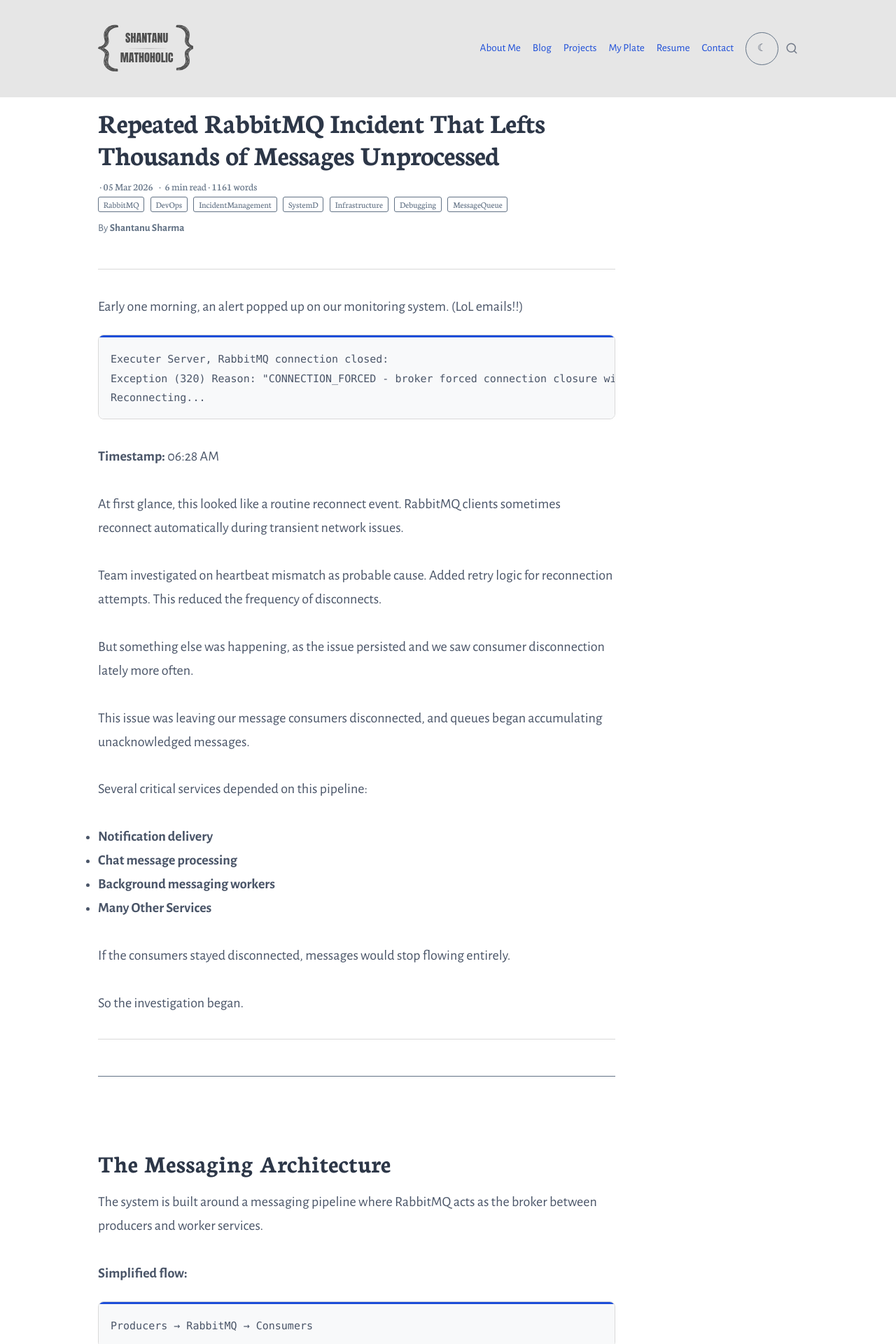
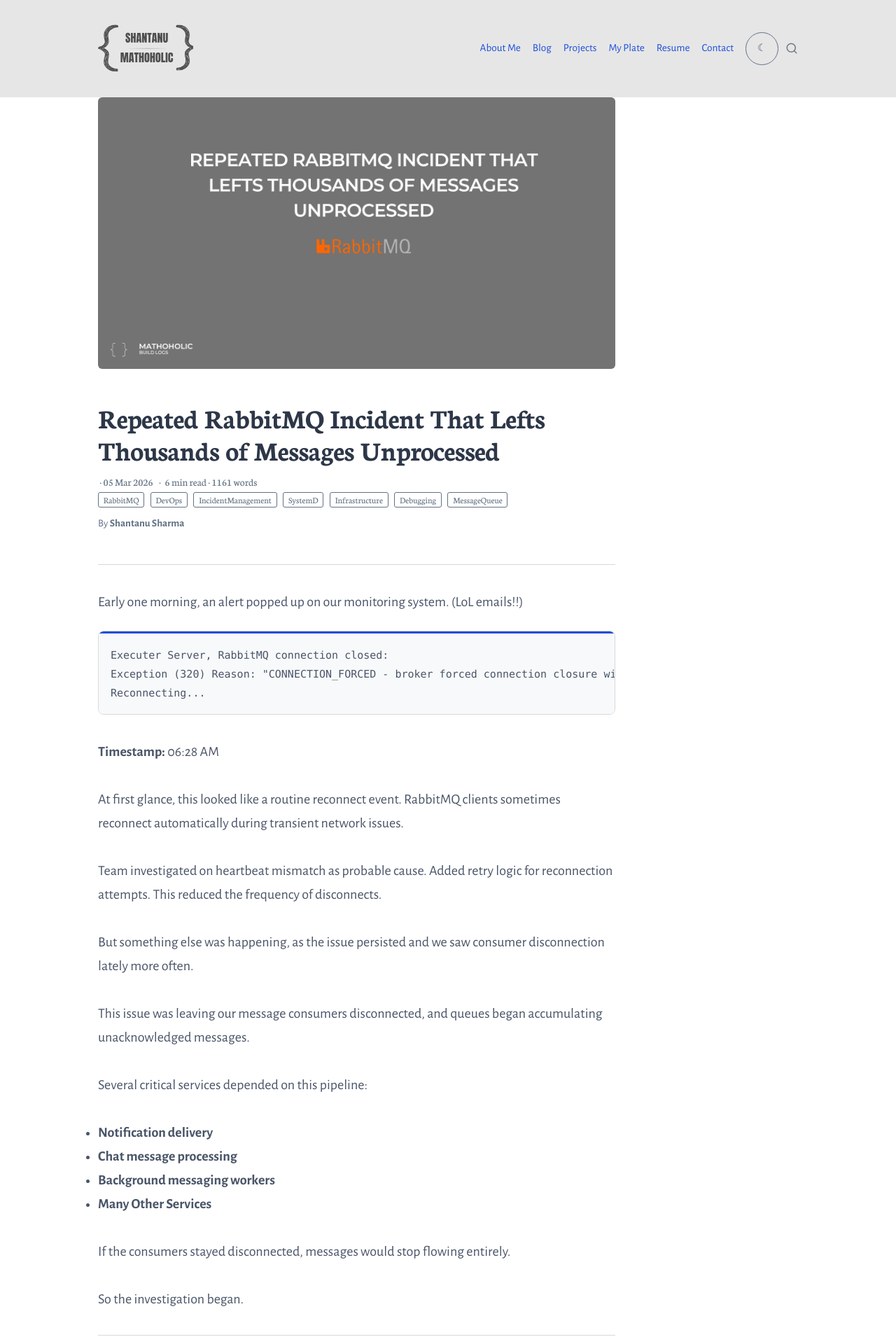
Before and after one commit to Mathoholic/Mathoholic, a Jekyll site: the page built from _posts/2025-06-05-rabbitmq-is-it-right-choice.md, in a window 1280 px wide. Shown: the top 1920 px of the page at 70% size. Built offline with Jekyll 4.4.1, drawn with Linux system fonts in a browser that asks for light colours; comment, search, counter and statistics services are not loaded.

Commit message:
feat: add OG cover image to RabbitMQ incident post

```diff
--- a/_posts/2025-06-05-rabbitmq-is-it-right-choice.md
+++ b/_posts/2025-06-05-rabbitmq-is-it-right-choice.md
@@ -2,6 +2,8 @@
 layout: post
 title: "Repeated RabbitMQ Incident That Lefts Thousands of Messages Unprocessed"
 date: 2026-03-05 10:00:00 +0530
+cover_image: "/assets/images/rbmq-connection-closed.png"
+cover_image_alt: "Repeated RabbitMQ Incident That Left Thousands of Messages Unprocessed"
 description: "RabbitMQ unacked messages piling up and consumers disconnecting? This incident post covers the root cause, debugging steps, and the fix for RabbitMQ connection forced closure in production."
 excerpt: "RabbitMQ consumers suddenly disconnected leaving queues with unacked messages and critical services like notifications and chat delivery stalled. This post walks through the debugging process, investigation steps, and the surprising root cause."
 tags: [RabbitMQ, DevOps, IncidentManagement, SystemD, Infrastructure, Debugging, MessageQueue]
```
Also changed, not shown: assets/images/rbmq-connection-closed.png (added).
